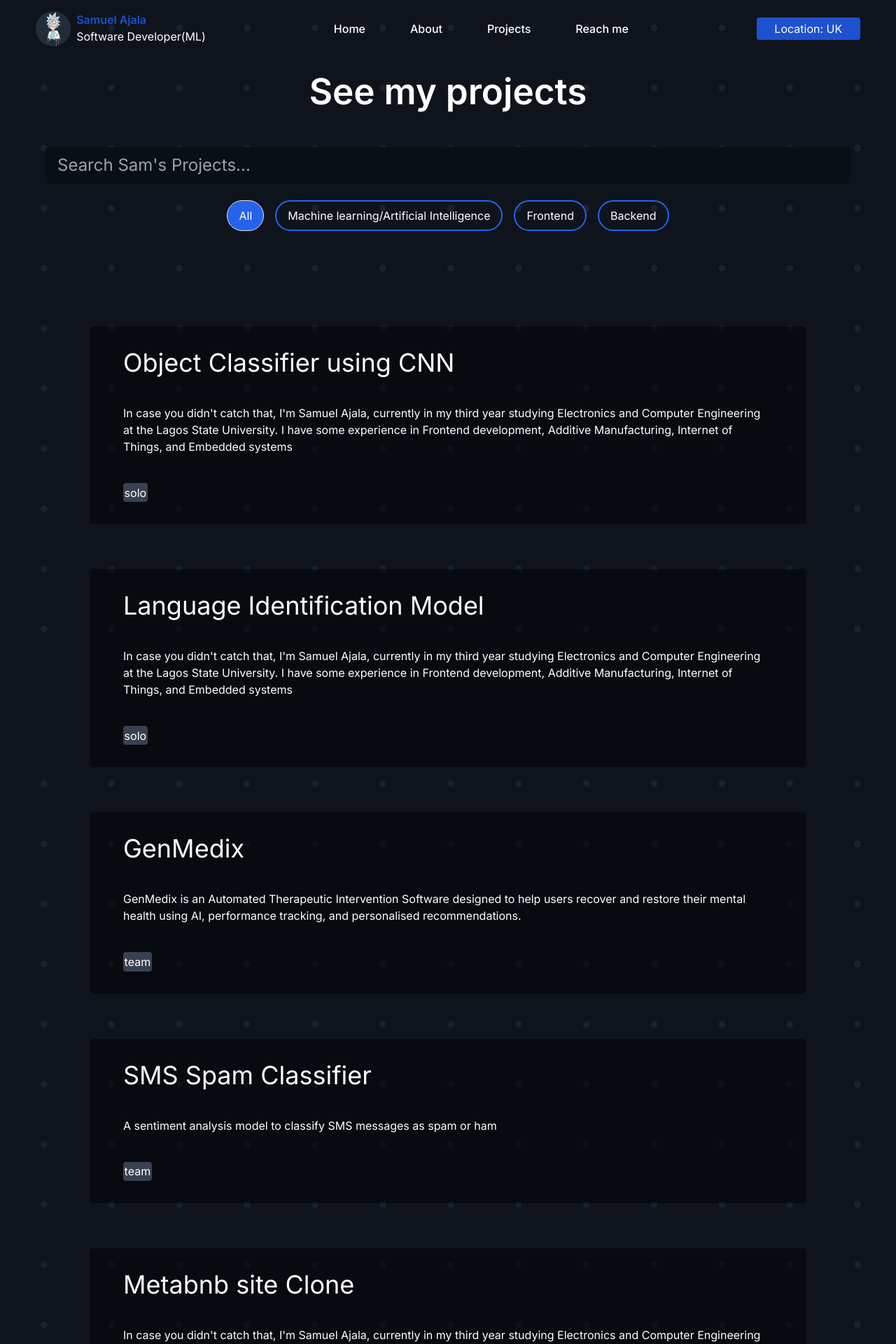
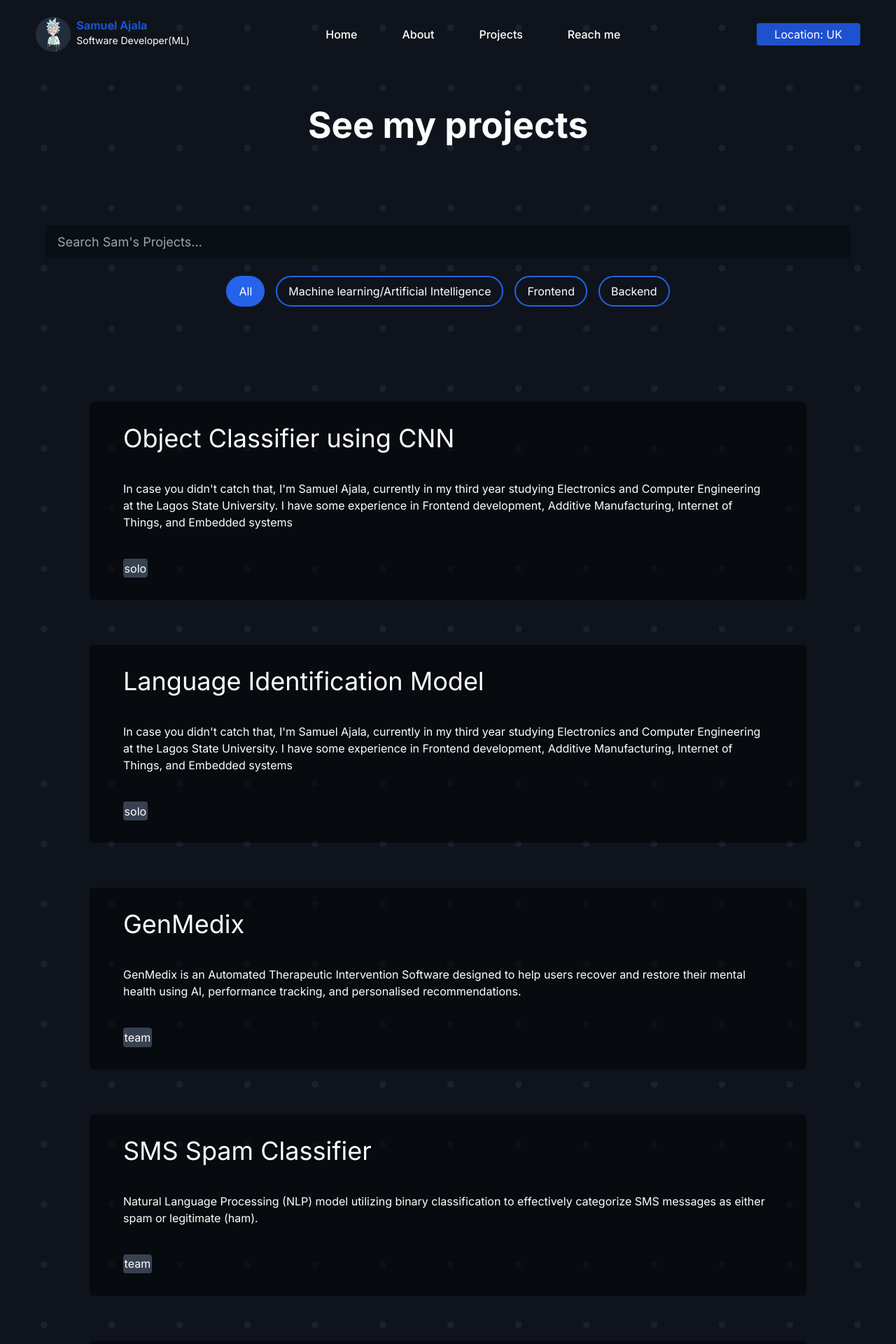
Before and after one commit to samuelajala01/portfolio-v4, a Next.js app: page /projects in a window 1280 px wide. Shown: the top 1920 px of the page at 70% size. Built offline with nearby package versions, Linux system fonts and the light colour scheme.

Commit message:
style: fix nav

```diff
--- a/src/app/projects/page.jsx
+++ b/src/app/projects/page.jsx
@@ -28,7 +28,7 @@ const projectList = [
   },
   {
     title: "SMS Spam Classifier",
-    desc: "A sentiment analysis model to classify SMS messages as spam or ham",
+    desc: "Natural Language Processing (NLP) model utilizing binary classification to effectively categorize SMS messages as either spam or legitimate (ham).",
     type: "team",
     tools: ["Python"],
     tags: ["Machine learning/Artificial Intelligence"],
@@ -49,7 +49,7 @@ const projectList = [
   },
   {
     title: "Vidly Backend",
-    desc: "Backend system for a video rental app. It includes endpoints for CRUD operations",
+    desc: "Backend system for a video rental web app. It includes endpoints for CRUD operations",
     type: "solo",
     tools: ["Node js"],
     tags: ["Backend"],
@@ -80,14 +80,14 @@ const Projects = () => {
     <>
       <Navbar />
 
-      <section className="mx-[5vw] mt-8 text-center mb-32">
-        <h1 className="text-2xl md:text-[4vw] text-center mb-16 font-semibold">
+      <section className="mx-[5vw] mt-16 text-center mb-32">
+        <h1 className="text-2xl md:text-[4vw] text-center mb-32 font-bold">
           See my projects
         </h1>
         <div className="m-auto">
           <input
             type="search"
-            className="py-2 pl-[1rem] w-full bg-[#090f14] mb-4 text-2xl border-2 border-[#090f14] rounded-md focus:outline-none focus:ring-2 focus:ring-[var(--pry)] focus:ring-opacity-50"
+            className="py-2 pl-[1rem] w-full bg-[#090f14] mb-4 text-lg border-2 border-[#090f14] rounded-md focus:outline-none focus:ring-2 focus:ring-[var(--pry)] focus:ring-opacity-50"
             value={searchTerm}
             onChange={e => setSearchTerm(e.target.value)}
             placeholder="Search Sam's Projects..."
@@ -96,7 +96,7 @@ const Projects = () => {
         <div className="flex flex-wrap justify-center">
           <button
             onClick={() => handleTagClick('')}
-            className={`m-2 px-4 py-2 border rounded-full ${selectedTag === '' ? 'bg-blue-600 text-white' : 'text-white'}`}
+            className={`m-2 px-4 py-2 border-blue-600 border-2 rounded-full ${selectedTag === '' ? 'bg-blue-600 text-white' : 'text-white'}`}
           >
             All
           </button>
--- a/src/components/Navbar.jsx
+++ b/src/components/Navbar.jsx
@@ -5,11 +5,11 @@ import rick from "../../public/rick-pic.jpg"
 const Navbar = () => {
     return (
       <>
-        <nav className="flex justify-between py-4 px-[4vw] items-center">
+        <nav className="flex justify-between py-[1.5rem] px-[4vw] items-center">
             <div className="flex">
             <div className="pr-2"><Image src={rick} alt="Image of rick" width={50} className="rounded-full"/></div>
-                <div><p className="text-[var(--pry)] font-semibold">Samuel Ajala</p>
-                <p className="text-white">Software Developer(ML)</p></div>
+                <div><p className="text-[var(--pry)] font-bold">Samuel Ajala</p>
+                <p className="text-white text-sm">Software Developer(ML)</p></div>
 
             </div>
           <ul className="hidden md:flex">
```
